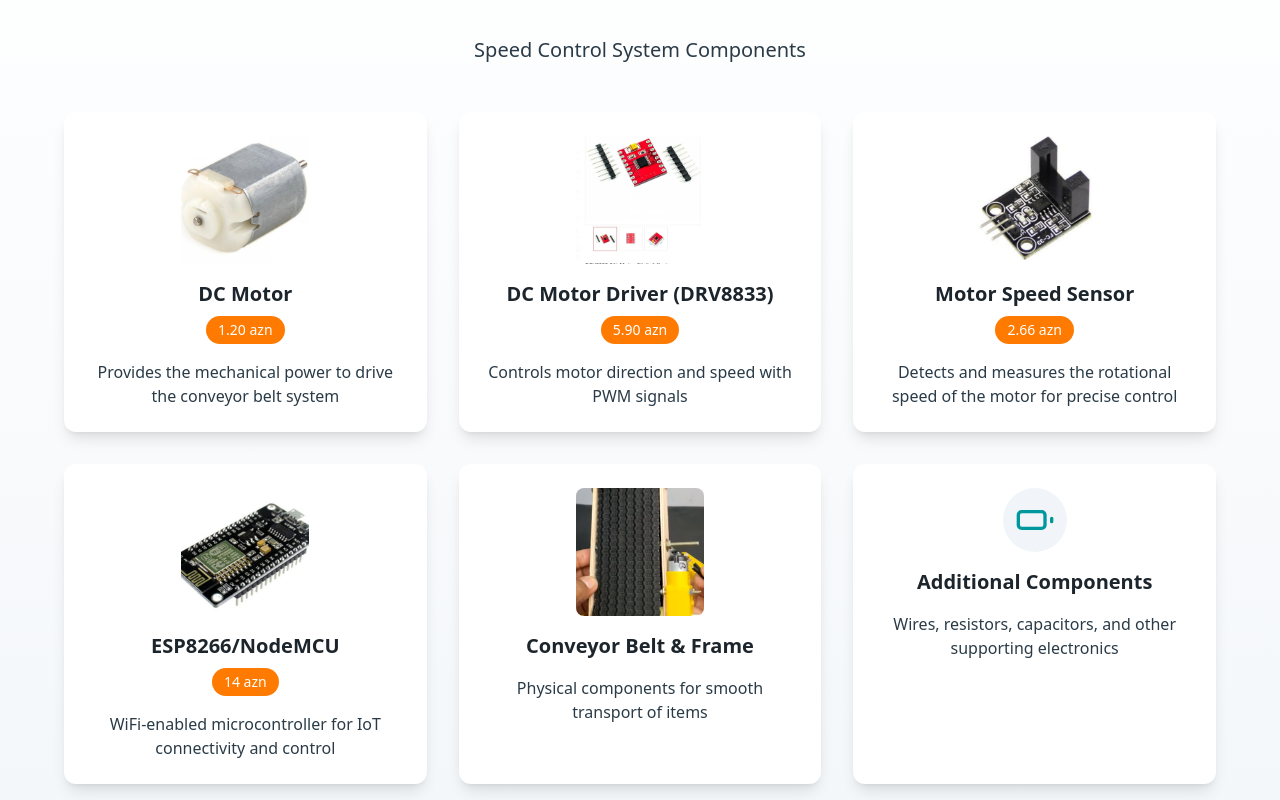
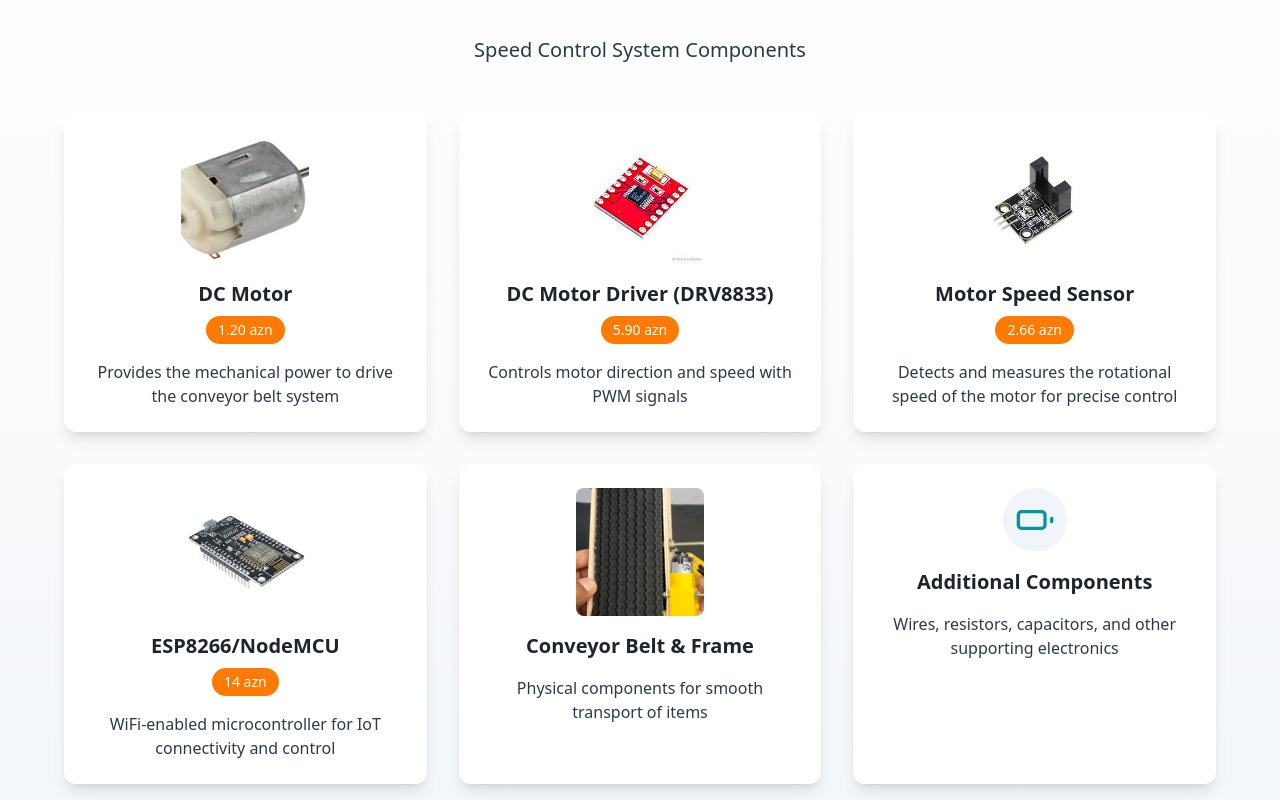
Before and after one commit to RahilNecefov/Control-Theory-Project, a React (Vite) app: page / in a window 1280 px wide. Shown: the part 2700-3500 px from the top of the page. Built offline with nearby package versions, Linux system fonts and the light colour scheme.

Commit message:
Update ComponentsSection.tsx

```diff
--- a/src/components/ComponentsSection.tsx
+++ b/src/components/ComponentsSection.tsx
@@ -20,34 +20,34 @@ const ComponentsSection: React.FC = () => {
       icon: <Gauge className="w-10 h-10 text-arduino-blue" />,
       description: "Provides the mechanical power to drive the conveyor belt system",
       price: "1.20 azn",
-      image: "/lovable-uploads/1dd9787f-f2fd-4eea-b0fc-e4f28602e1ce.png"
+      image: "/lovable-uploads/dc motor.jpg"
     },
     {
       name: "DC Motor Driver (DRV8833)",
       icon: <Cpu className="w-10 h-10 text-arduino-blue" />,
       description: "Controls motor direction and speed with PWM signals",
       price: "5.90 azn",
-      image: "/lovable-uploads/a834bbd9-b200-457d-9176-2d134cf137a5.png"
+      image: "/lovable-uploads/DC Motor Driver (DRV8833).jpg"
     },
     {
       name: "Motor Speed Sensor",
       icon: <Gauge className="w-10 h-10 text-arduino-blue" />,
       description: "Detects and measures the rotational speed of the motor for precise control",
       price: "2.66 azn",
-      image: "/lovable-uploads/8cfd93b1-48bc-4cdc-af8b-e30b943e636c.png"
+      image: "/lovable-uploads/Motor Speed Sensor.jpg"
     },
     {
       name: "ESP8266/NodeMCU",
       icon: <WifiIcon className="w-10 h-10 text-arduino-blue" />,
       description: "WiFi-enabled microcontroller for IoT connectivity and control",
       price: "14 azn",
-      image: "/lovable-uploads/1b199a51-9336-4f25-9a2e-dacb4563835e.png"
+      image: "/lovable-uploads/ESP8266NodeMCU.jpg"
     },
     {
       name: "Conveyor Belt & Frame",
       icon: <Box className="w-10 h-10 text-arduino-blue" />,
       description: "Physical components for smooth transport of items",
-      image: "/lovable-uploads/690670c8-727c-4769-86e7-bb1f3939349d.png"
+      image: "/lovable-uploads/conveyor.PNG"
     },
     {
       name: "Additional Components",
```
